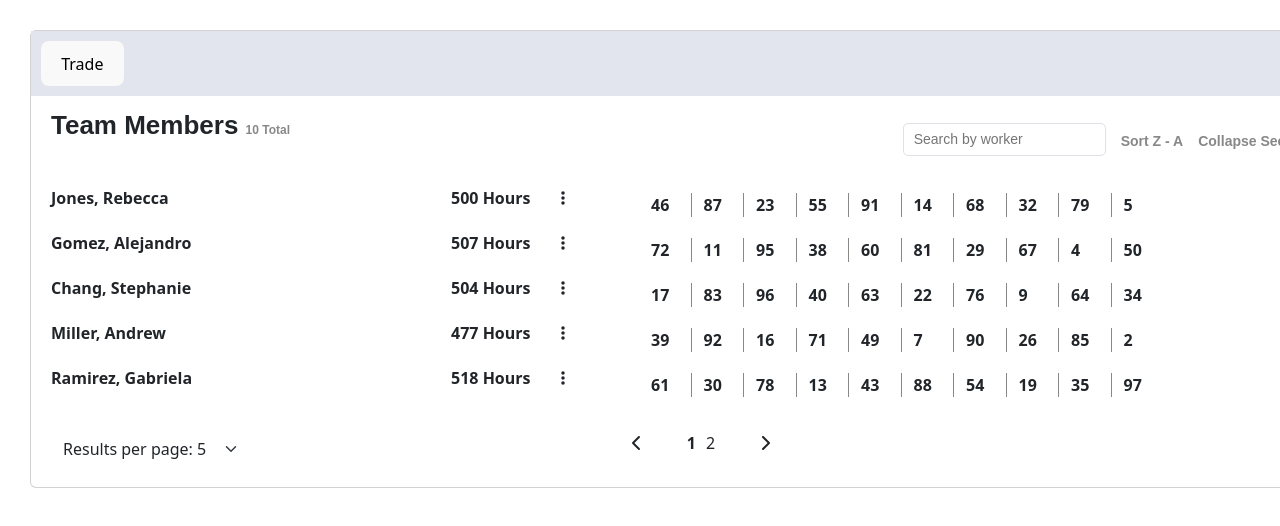
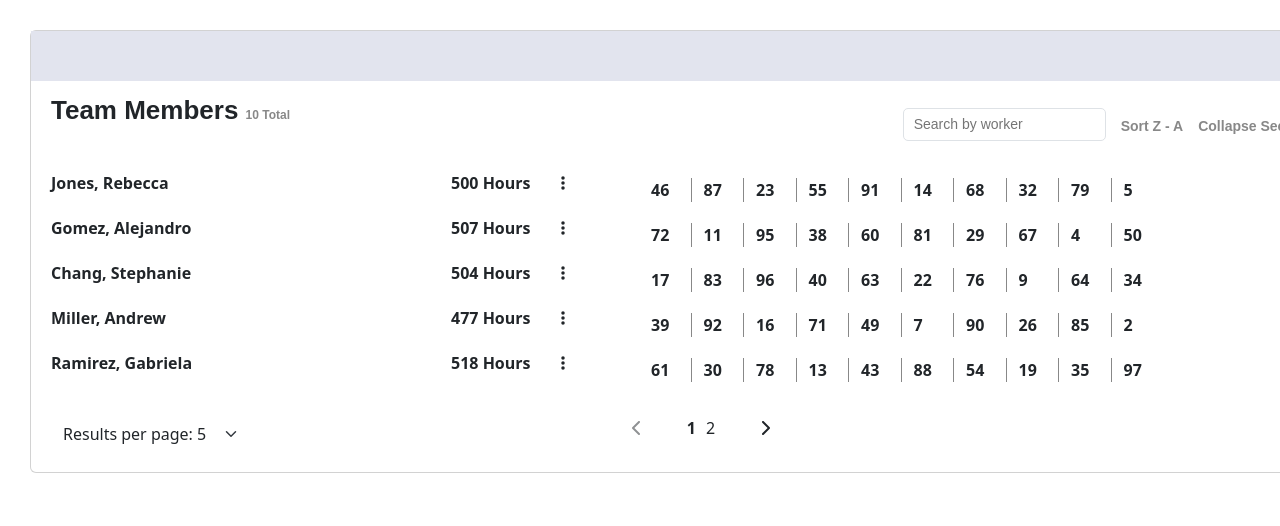
Before and after one commit to bstar/grid, a React (Vite) app: page / in a window 1280 px wide. Shown: the top 526 px of the page. Built offline with nearby package versions, Linux system fonts and the light colour scheme.

Commit message:
dimmed page control

```diff
--- a/src/components/CLAGrid/index.jsx
+++ b/src/components/CLAGrid/index.jsx
@@ -63,7 +63,6 @@ const CLAGrid = () => {
   return (
     <Card className="viewContainer">
       <div className="gridHeader">
-        <button className="ButtonA">Trade</button>
       </div>
 
       <div className="teamMembers">
--- a/src/components/CLAGrid/index.scss
+++ b/src/components/CLAGrid/index.scss
@@ -11,6 +11,7 @@
 .gridHeader {
   background-color: #e2e4ee;
   padding: 10px;
+  height: 50px;
 }
 
 .row {
--- a/src/components/Pagination/InMemory/index.jsx
+++ b/src/components/Pagination/InMemory/index.jsx
@@ -38,14 +38,14 @@ const Pagination = ({ currentPage, itemsPerPage, totalItems, onPageChange, onIte
       </div>
       <div>
         <span
-          className="page-control"
+          className={`page-control ${currentPage === 1 ? 'dimmed' : ''}`}
           onClick={() => handlePageChange(currentPage - 1)}
         >
           <FontAwesomeIcon icon={faChevronLeft} className="chevronLeft" />
         </span>
         {pageNumbers}
         <span
-          className="page-control"
+          className={`page-control ${currentPage === maxPages ? 'dimmed' : ''}`}
           onClick={() => handlePageChange(currentPage + 1)}
         >
           <FontAwesomeIcon icon={faChevronRight} className="chevronRight" />
--- a/src/components/Pagination/InMemory/index.scss
+++ b/src/components/Pagination/InMemory/index.scss
@@ -3,6 +3,11 @@
   display: flex;
   justify-content: space-between;
   margin-top: 20px;
+
+  .page-control.dimmed {
+    opacity: 0.5;
+    cursor: not-allowed;
+  }
 
   .page-number {
     cursor: pointer;
```
